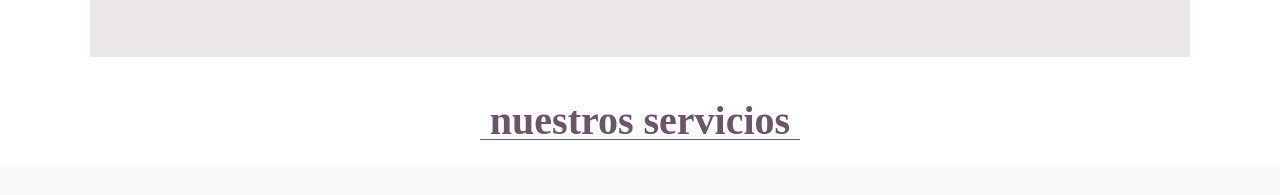
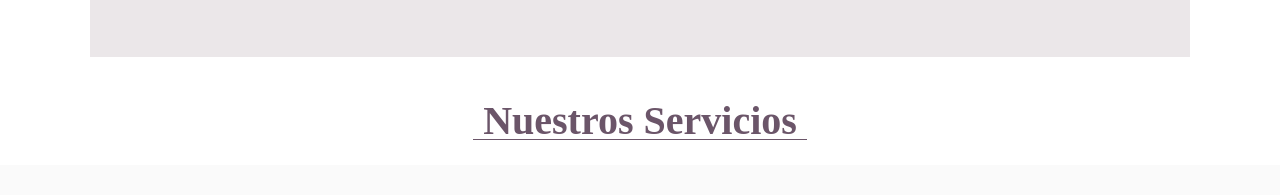
Before and after one commit to EhlarCesar/webv, a plain HTML site: page index.html in a window 1280 px wide. Shown: the part 1523-1718 px from the top of the page. Drawn offline with Linux system fonts and the light colour scheme.

Commit message:
Actualización del proyecto

```diff
--- a/style.css
+++ b/style.css
@@ -743,7 +743,7 @@ body {
 
   /* Hacemos que se comporte como un bloque en línea para el subrayado */
   display: inline-block;
-  text-transform: lowercase; /* Mantiene las letras en minúscula */
+
 }
 
 /* ---------------------------------------------------- */
```
